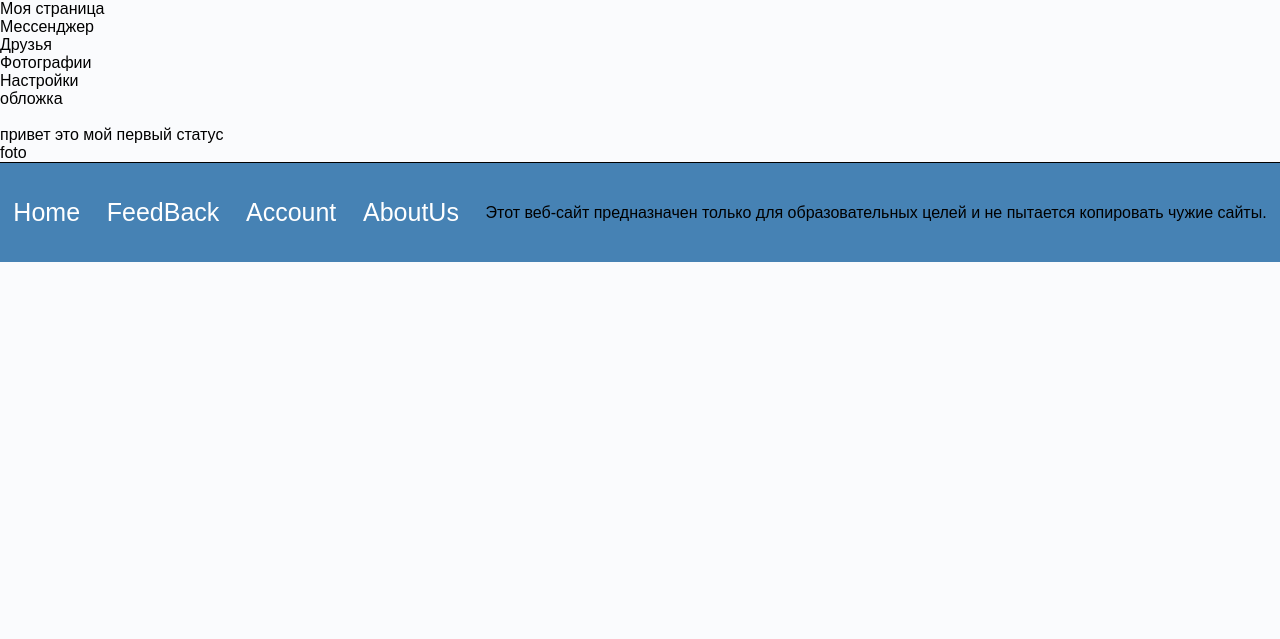
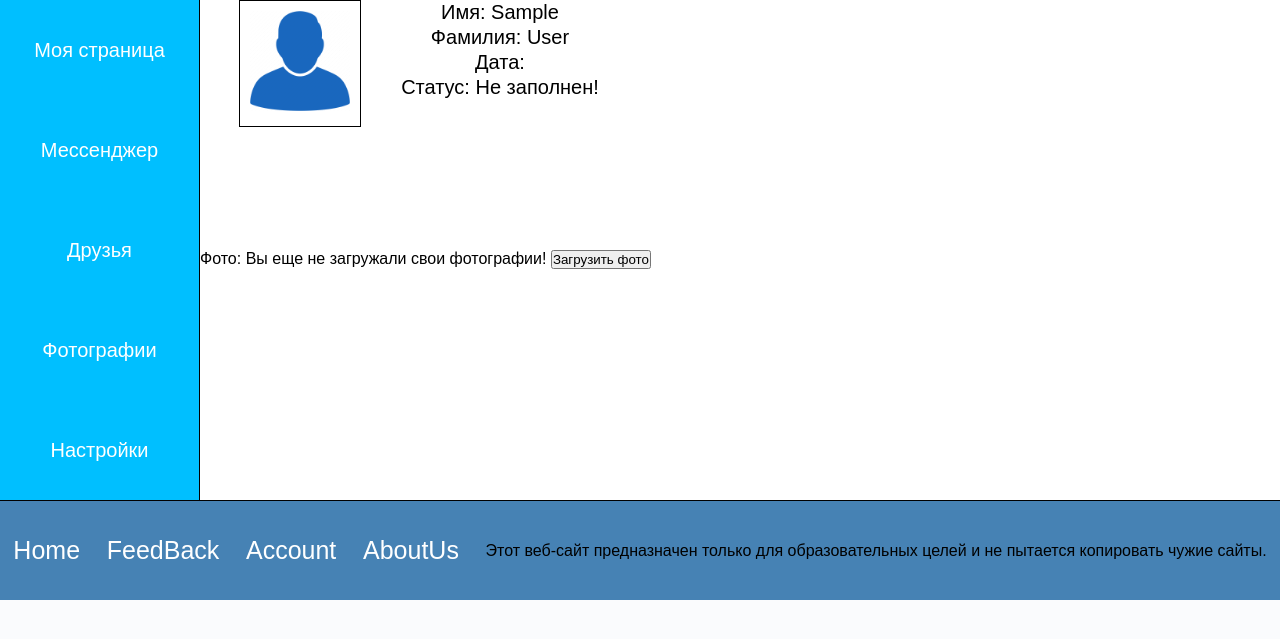
Before and after one commit to Nariman-IT/message-app, a PHP site: page /?controller=account&action=account in a window 1280 px wide. Shown: the part 100-739 px from the top of the page. Run offline with PHP 8.4, Linux system fonts and the light colour scheme; the visitor is signed in with stand-in values (Sample User, id 1); tables that the repository leaves empty or names only in its code hold one stand-in row (values such as "Sample post"); data that the repository does not hold is empty.

Commit message:
SecondDay

```diff
--- a/Index.php
+++ b/Index.php
@@ -2,11 +2,10 @@
 
 // ГЛАВНАЯ СТРАНИЦА
 
-// session_start();
-//     if(isset($_SESSION["username"])){
-//         header("Location: feed.php");
-//         exit;
-//     }
+if(!isset($_SESSION['userId'])){
+    session_start();
+}
+
 
 
 
@@ -25,6 +24,7 @@
 $actionName = isset($_GET["action"]) ? $_GET["action"] : 'index';
 
 
+
 function d($value = null, $die = 1){
     echo 'Debug: <br/><pre>';
     print_r($value);
--- a/controllers/AccountController.php
+++ b/controllers/AccountController.php
@@ -1,20 +1,30 @@
 <?php
+
+//ПРОФИЛЬ ПОЛЬЗОВАТЕЛЯ
 
 // Подключение модели
 include_once 'models/AccountModel.php';
 
-
-
+if(isset($_GET['userId'])){
+$_SESSION['userId'] = $_GET['userId'];
+}
 
 function accountAction($twig){
 
     // Получаю ID пользователя
-    $userId = $_GET['userId'];
-    $user = userInformation($userId);
-    $status = 'привет это мой первый статус';
+    if(isset($_GET['userId'])){
+        $userId = $_GET['userId'];
+        $user = userInformation($userId);
+    }
+
+    if(isset($_SESSION['userId'])){
+        $userId = $_SESSION['userId'];
+        $user = userInformation($userId);
+    }
+
 
     $twig->addGlobal('user', $user);
-    $twig->addGlobal('status', $status);
+
 
     echo $twig->render("header.twig");
     echo $twig->render("account.twig");
--- a/models/AccountModel.php
+++ b/models/AccountModel.php
@@ -4,7 +4,7 @@
 
     global $mysqli;
 
-    $sql = "SELECT `firstName`, `lastName` FROM `users` WHERE `id` = '$userId'";
+    $sql = "SELECT `firstName`, `lastName`, `date`, `live` FROM `users` WHERE `id` = '$userId'";
     $result = $mysqli->query($sql);
     $row = $result->fetch_assoc();
     return $row;
--- a/views/styles/style.css
+++ b/views/styles/style.css
@@ -81,3 +81,53 @@
     font-weight: 400;
     color: white;
 }
+
+.main-User{
+    display: grid;
+    grid-template-columns: 200px 1fr;
+    grid-template-rows: 1fr 1fr;
+    height: 500px;
+    width: 100%;
+}
+
+
+.left-Column{
+    width: 200px;
+    height: 100%;
+    grid-row: span 2;
+    background-color: #00BFFF;
+    border-right: 1px solid black;
+    display: flex;
+    flex-direction: column;
+}
+
+.left{
+    text-decoration: none;
+    font-size: 20px;
+    color: white;
+}
+
+.account-User{
+    display: grid;
+    grid-template-columns: 200px 200px;
+    grid-template-rows: 25px 25px 25px 25px;
+    width: 100%;
+    height: 100%;
+    background-color: white;
+    font-size: 20px;
+}
+
+.fotoUser{
+    grid-row: span 4;
+    margin: auto;
+    border: 1px solid black;
+    padding: 10px;
+
+}
+
+
+.foto{
+    width: 100%;
+    height: 100%;
+    background-color: white;
+}
--- a/views/templates/account.twig
+++ b/views/templates/account.twig
@@ -2,31 +2,56 @@
 
 
     <div class="left-Column">
-            <div>Моя страница</div>
-            <div>Мессенджер</div>
-            <div>Друзья</div>
-            <div>Фотографии</div>
-            <div>Настройки</div>
+        <a class="left" href="#">Моя страница</a>
+        <a class="left" href="index.php/?controller=message&action=message">Мессенджер</a>
+        <a class="left" href="#">Друзья</a>
+        <a class="left" href="#">Фотографии</a>
+        <a class="left" href="#">Настройки</a>
     </div>
 
 
         <div class="account-User">
-            <div>обложка</div>
-            <div>
-                <img src="" alt="">
-                <div>{{ user['firstName']}}</div>
-                <div>{{ user['lastName']}}</div>
-                <div>{% if status %}
-                    {{status}}
+
+            <div class="fotoUser"> {% if user['foto'] %}
+                    <img src="upload/user['foto']" height="100" width="100">
                     {% else %}
-                        {{'статус не указан'}}
-                        {% endif %}</div>
-            </div>
+                    <img src="/views/img/person.png" alt="" height="100" width="100">
+                    {% endif %}
             </div>
 
 
-        <div>foto</div>
+            <div class="info">Имя: {{ user['firstName']}}</div>
 
+
+            <div class="info">Фамилия: {{ user['lastName']}}</div>
+
+
+            <div class="info">Дата: {% if user['date'] %}
+                    {{date}}
+                        {% else %}
+                        Не указан!
+                        {% endif %}
+            </div>
+
+
+            <div class="info">Статус: {% if user['status'] %}
+                    {{status}}
+                        {% else %}
+                        Не заполнен!
+                        {% endif %}
+            </div>
+
+        </div>
+
+
+        <div class="foto">
+            Фото: {% if user['foto'] %}
+                    <img src="upload/user['foto']" height="300" width="300">
+                    {% else %}
+                    Вы еще не загружали свои фотографии!
+                    {% endif %}
+            <button>Загрузить фото</button>
+        </div>
 
 
     </div>
--- a/views/templates/footer.twig
+++ b/views/templates/footer.twig
@@ -2,7 +2,7 @@
 
     <a href="" class="foot-link">Home</a>
     <a href="feedback.php" class="foot-link">FeedBack</a>
-    <a href="account.php" class="foot-link">Account</a>
+    <a href="/?controller=account&action=account" class="foot-link">Account</a>
     <a href="about-us.php" class="foot-link"">AboutUs</a>
     <p>Этот веб-сайт предназначен только для образовательных целей и не пытается копировать чужие сайты.</p>
 
--- a/views/templates/header.twig
+++ b/views/templates/header.twig
@@ -11,7 +11,7 @@
 <nav class="navigation">
 
   <a class="navigation-item" href="feed.php">Feed</a>
-  <a class="navigation-item" href="account.php">Account</a>
+  <a class="navigation-item" href="/?controller=account&action=account">Account</a>
   <a class="navigation-item" href="index.php">Login</a>
   <a class="navigation-item" href="about-us.php">About Us</a>
 
```
Also changed, not shown: controllers/MessageController.php (added, +21 -0 lines), controllers/RegistrationController.php (+4 -4 lines), controllers/SettingsController.php (added, +29 -0 lines), models/MessageModel.php (added, +11 -0 lines), models/RegistrationModel.php (+21 -0 lines), models/SettingsModel.php (added, +14 -0 lines), views/templates/settings.twig (added, +10 -0 lines), views/img/imageFon.jpg (added), views/img/person.png (added), views/templates/message.twig (added). Lines whose indentation alone changed are shown as unchanged.
